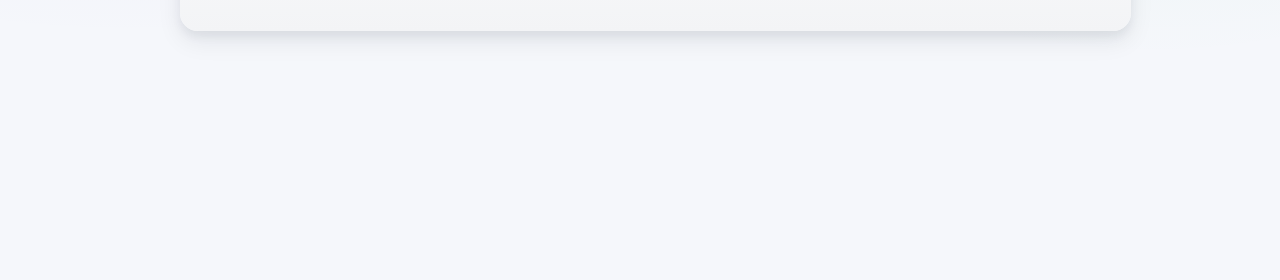
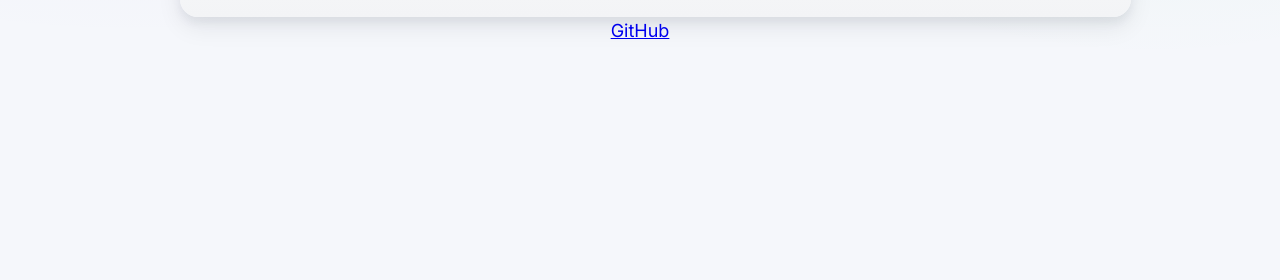
Before and after one commit to BjarneVerschorre/bijna-weekend.nl, a plain HTML site: page index.html in a window 1280 px wide. Shown: the part 520-800 px from the top of the page. Drawn offline with Linux system fonts and the light colour scheme.

Commit message:
Update index.html

```diff
--- a/index.html
+++ b/index.html
@@ -49,6 +49,11 @@
 		</section>
 	</main>
 
+	<footer class="footer site__footer">
+		<a class="footer__link" href="https://github.com/BjarneVerschorre/bijna-weekend.nl" target="_blank" rel="noopener noreferrer" aria-label="Bekijk op GitHub">GitHub</a>
+	</footer>
+
 	<script src="./script.js" defer></script>
+	<script async defer src=https://sa.bjarne.verschorre.be/latest.js></script>
 </body>
 </html>
```
